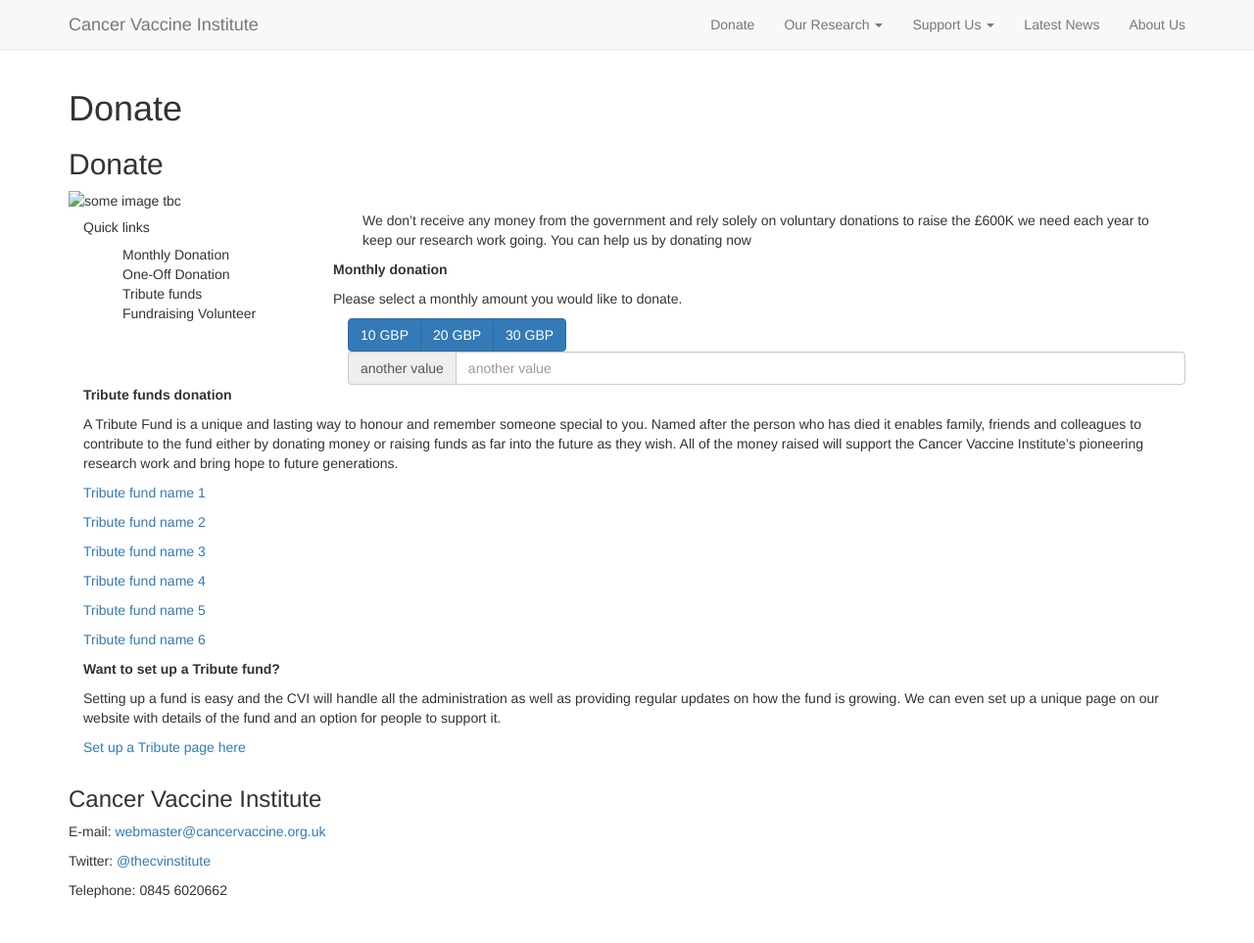
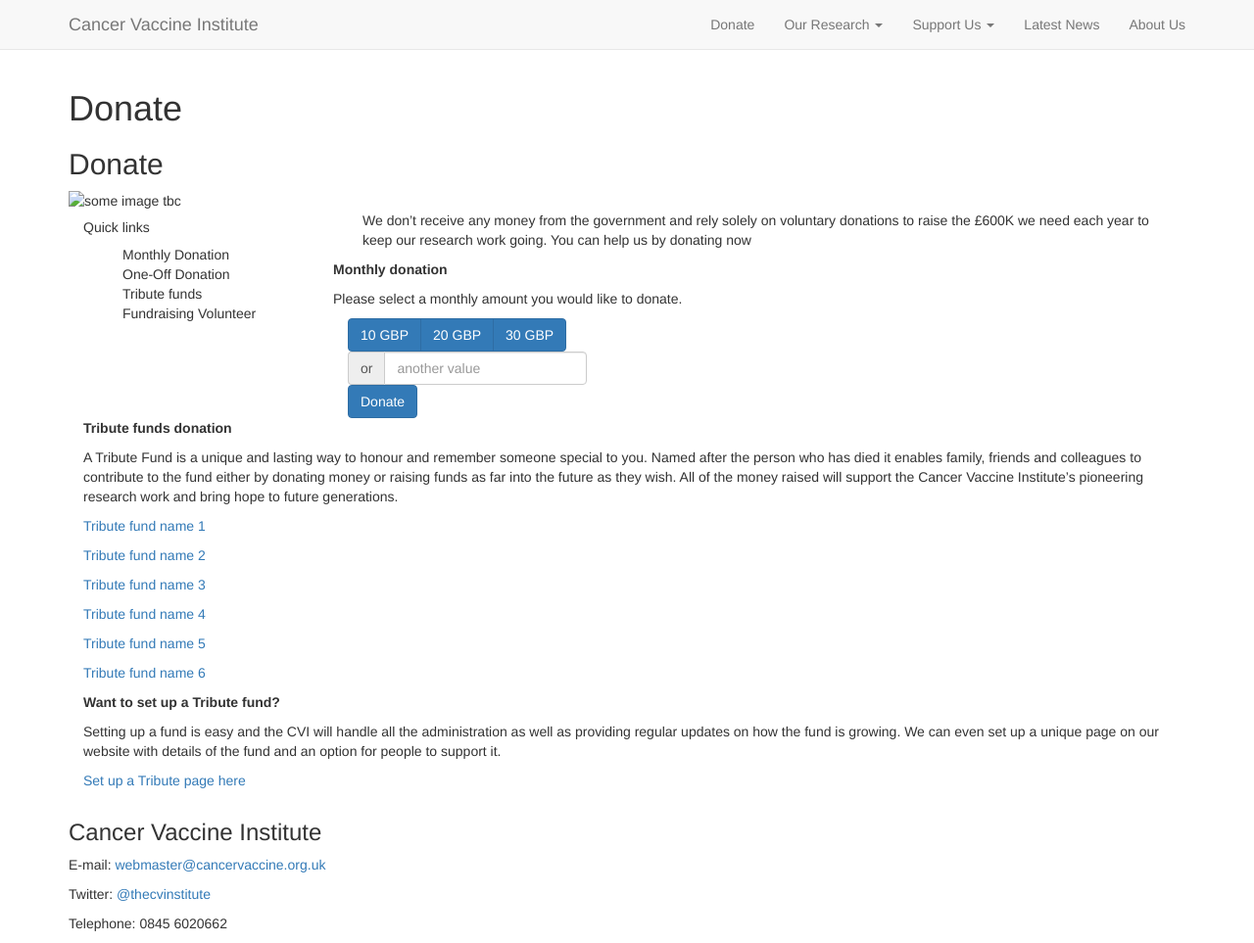
Before and after one commit to CancerVaccine/cancervaccine.github.io, a Jekyll site: the page built from support-us/donate/index.html, in a window 1280 px wide. Shown: the whole page at 98% size. Built offline with Jekyll 4.4.1, drawn with Linux system fonts in a browser that asks for light colours; nearby versions of some CDN libraries; before the commit the page ends 929 px from its top, so only the background shows below that.

Commit message:
Minor styling to monthly-donation form

```diff
--- a/_includes/monthly-donation.html
+++ b/_includes/monthly-donation.html
@@ -1,16 +1,33 @@
+<style>
+  .Toolbar {
+    position: relative;
+    display: table;
+    float: left;
+  }
+
+  .Toolbar > div {
+    padding-right: 8px;
+    float:left;
+  }
+</style>
 <div class="row">
   <p class="title">Monthly donation</p>
   <p>Please select a monthly amount you would like to donate.</p>
   <div class="col-md-12">
+    <div class="Toolbar">
       <div class="btn-group" role="group" aria-label="Monthly donation">
         <button type="button" class="btn btn-default btn-primary">{{ page.valueA }}</button>
         <button type="button" class="btn btn-default btn-primary">{{ page.valueB }}</button>
         <button type="button" class="btn btn-default btn-primary">{{ page.valueC }}</button>
       </div>
       <div class="input-group">
-      <span class="input-group-addon" id="custom-donation-value">{{ page.CustomDonation }}</span>
-      <input type="text" class="form-control" placeholder="{{ page.CustomDonation }}" aria-describedby="custom-donation-value">
+        <span class="input-group-addon" id="custom-donation-value">or</span>
+        <input type="text" class="form-control" placeholder="{{ page.CustomDonation }}" aria-describedby="custom-donation-value" style="width:inherit">
+      </div>
+      <div class="input-group">
+        <input type="submit" value="Donate" class="btn btn-primary" />
       </div>
     </div>
   </div>
 </div>
+</div>
```
Lines whose indentation alone changed are shown as unchanged.
